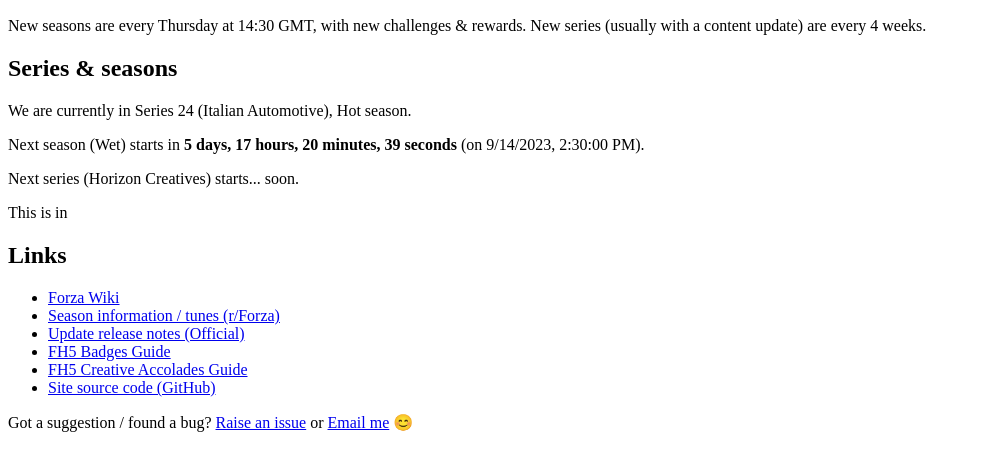
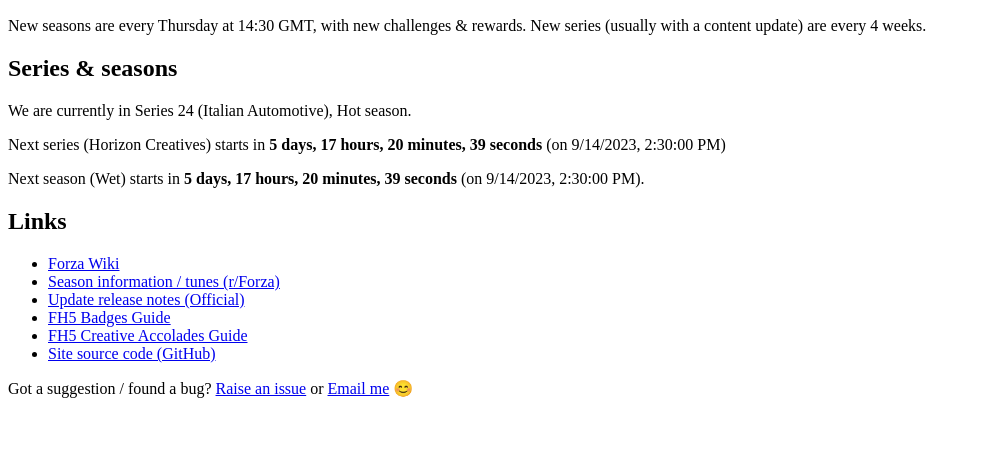
Before and after one commit to JakeSteam/ForzaUpdate, a plain HTML site: page index.html in a window 1280 px wide. Shown: the part 97-568 px from the top of the page, without its empty margins (0-981 px from the left). Drawn offline with Linux system fonts and the light colour scheme.

Commit message:
Finished up displaying next season and series

```diff
--- a/index.html
+++ b/index.html
@@ -10,10 +10,9 @@
       <p>New seasons are every Thursday at 14:30 GMT, with new challenges & rewards. New series (usually with a content update) are every 4 weeks.</p>
 
       <h2>Series & seasons</h2>
-      <p>We are currently in Series <span id="series"></span> (<span id="series-name"></span>), <span id="season"></span> season.</p>
-      <p>Next season (<span id="next-season"></span>) starts in <b id="countdown"></b> (on <span id="next"></span>).</p>
-      <p>Next series (<span id="next-series-name"></span>) starts... soon.</p>
-      <p>This is in </p>
+      <p>We are currently in Series <span id="current-series-number"></span> (<span id="current-series-name"></span>), <span id="current-season-name"></span> season.</p>
+      <p>Next series (<span id="next-series-name"></span>) starts in <b id="next-series-countdown"></b> (on <span id="next-series-date"></span>)</p>
+      <p>Next season (<span id="next-season-name"></span>) starts in <b id="next-season-countdown"></b> (on <span id="next-season-date"></span>).</p>
 
       <h2>Links</h2>
       <ul>
--- a/js/timer.js
+++ b/js/timer.js
@@ -1,5 +1,6 @@
 var firstSeriesStart = new Date(2021, 10, 11, 14, 30, 0);
-var nextSeasonStart = getNextThursday();
+var nextSeasonStart;
+var nextSeriesStart;
 var _second = 1000;
 var _minute = _second * 60;
 var _hour = _minute * 60;
@@ -41,49 +42,62 @@
 window.onload = pageLoaded;
 
 function pageLoaded() {
-    getSeriesAndSeason();
+    showSeriesAndSeasonInfo();
     showRemaining();
     setInterval(showRemaining, 1000);
 }
 
 // https://stackoverflow.com/a/65869347/608312
-function getNextThursday(d = new Date()) {
+function getNextSeasonStart(d = new Date()) {
     let thursday = new Date(d.getFullYear(), d.getMonth(), d.getDate() + (4 - d.getDay() ), 14, 30, 0, 0);
     thursday <= d? thursday.setDate(thursday.getDate() + 7) : null;
     return thursday;
 }
 
-// https://stackoverflow.com/a/9335296/608312
 function showRemaining() {
     var now = new Date();
-    var distance = nextSeasonStart - now;
-    var days = Math.floor(distance / _day);
-    var hours = Math.floor((distance % _day) / _hour);
-    var minutes = Math.floor((distance % _hour) / _minute);
-    var seconds = Math.floor((distance % _minute) / _second);
+    document.getElementById('next-season-date').innerHTML = nextSeasonStart.toLocaleString();
+    document.getElementById('next-season-countdown').innerHTML = getCountdownText(nextSeasonStart, now);
+    document.getElementById('next-series-date').innerHTML = nextSeriesStart.toLocaleString();
+    document.getElementById('next-series-countdown').innerHTML = getCountdownText(nextSeriesStart, now);
+}
 
-    document.getElementById('next').innerHTML = nextSeasonStart.toLocaleString();
-    document.getElementById('countdown').innerHTML = days + ' days, ';
-    document.getElementById('countdown').innerHTML += hours + ' hours, ';
-    document.getElementById('countdown').innerHTML += minutes + ' minutes, ';
-    document.getElementById('countdown').innerHTML += seconds + ' seconds';
+// https://stackoverflow.com/a/9335296/608312
+function getCountdownText(targetDate, now = Date()) {
+    var difference = targetDate - now;
+    var days = Math.floor(difference / _day);
+    var hours = Math.floor((difference % _day) / _hour);
+    var minutes = Math.floor((difference % _hour) / _minute);
+    var seconds = Math.floor((difference % _minute) / _second);
+    return `${days} days, ${hours} hours, ${minutes} minutes, ${seconds} seconds`;
 }
 
 // Reference: https://forza.fandom.com/wiki/Forza_Horizon_5/Festival_Playlist
-function getSeriesAndSeason(date = new Date()) {
+function showSeriesAndSeasonInfo(date = new Date()) {
+    nextSeasonStart = getNextSeasonStart();
+
     var totalWeeks = weeksBetween(firstSeriesStart, date);
     var currentSeries = Math.ceil(totalWeeks / 4);
     var seasonIndex = (totalWeeks - 1) % 4;
     var nextSeasonIndex = totalWeeks % 4;
-    document.getElementById('series').innerHTML = currentSeries;
-    document.getElementById('series-name').innerHTML = seriesNames[currentSeries] || "Unannounced";
+    var weeksRemainingInSeries = (4 - nextSeasonIndex) % 4;
+    nextSeriesStart = addDays(nextSeasonStart, weeksRemainingInSeries * 7);
+
+    document.getElementById('current-series-number').innerHTML = currentSeries;
+    document.getElementById('current-series-name').innerHTML = seriesNames[currentSeries] || "Unannounced";
     document.getElementById('next-series-name').innerHTML = seriesNames[currentSeries + 1] || "Unannounced";
-    document.getElementById('season').innerHTML = seasons[seasonIndex];
-    document.getElementById('next-season').innerHTML = seasons[nextSeasonIndex];
-    //console.log("Weeks: " + totalWeeks + ". " + date.toString() + ": Series " + currentSeries + " Week " + remainder + " Season " + seasons[remainder]);
+    document.getElementById('current-season-name').innerHTML = seasons[seasonIndex];
+    document.getElementById('next-season-name').innerHTML = seasons[nextSeasonIndex];
 }
 
 // https://stackoverflow.com/a/22859920/608312
 function weeksBetween(d1, d2) {
     return Math.ceil((d2 - d1) / (7 * 24 * 60 * 60 * 1000));
 }
+
+// https://stackoverflow.com/a/19691491/608312
+function addDays(date, days) {
+    var result = new Date(date);
+    result.setDate(result.getDate() + days);
+    return result;
+}
```
